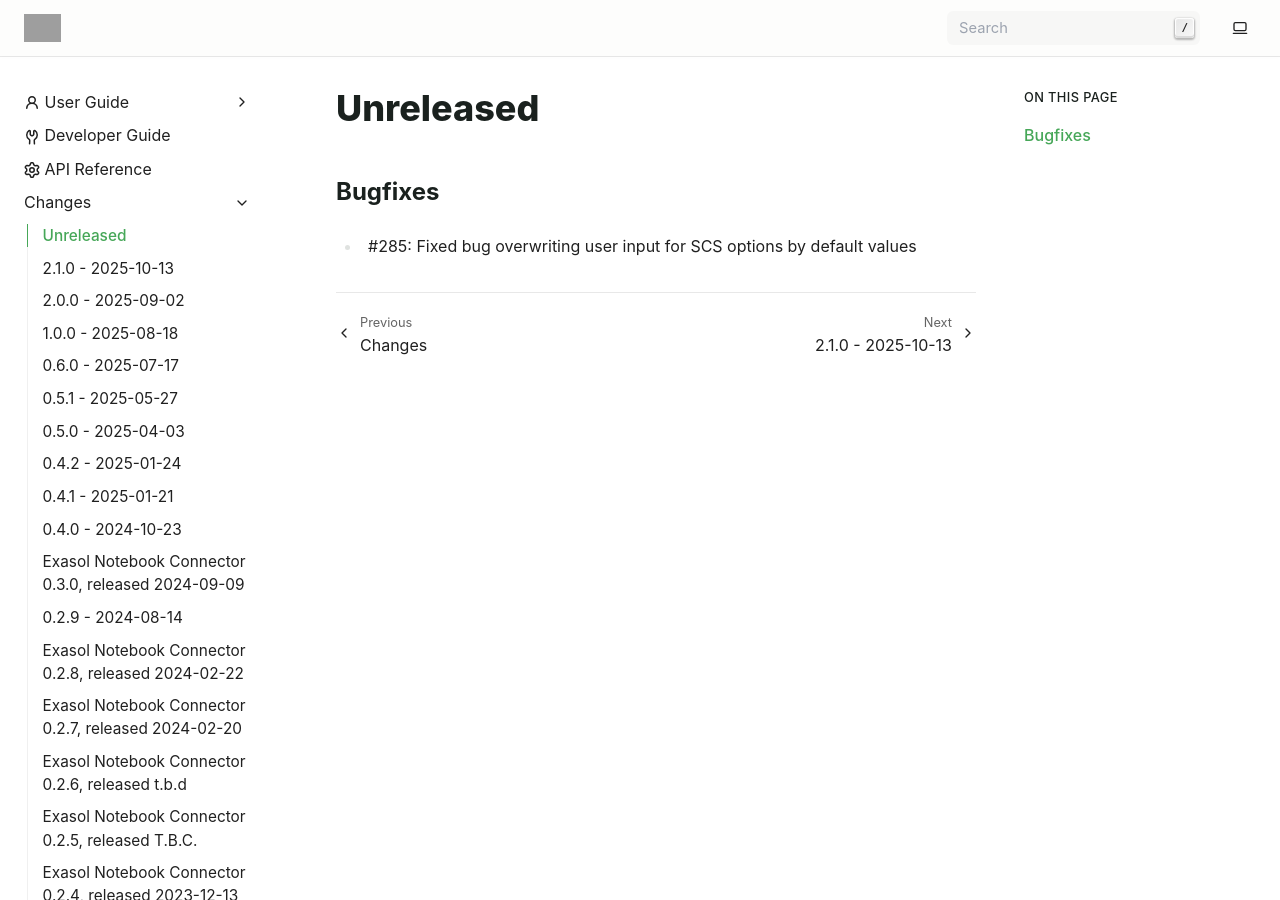
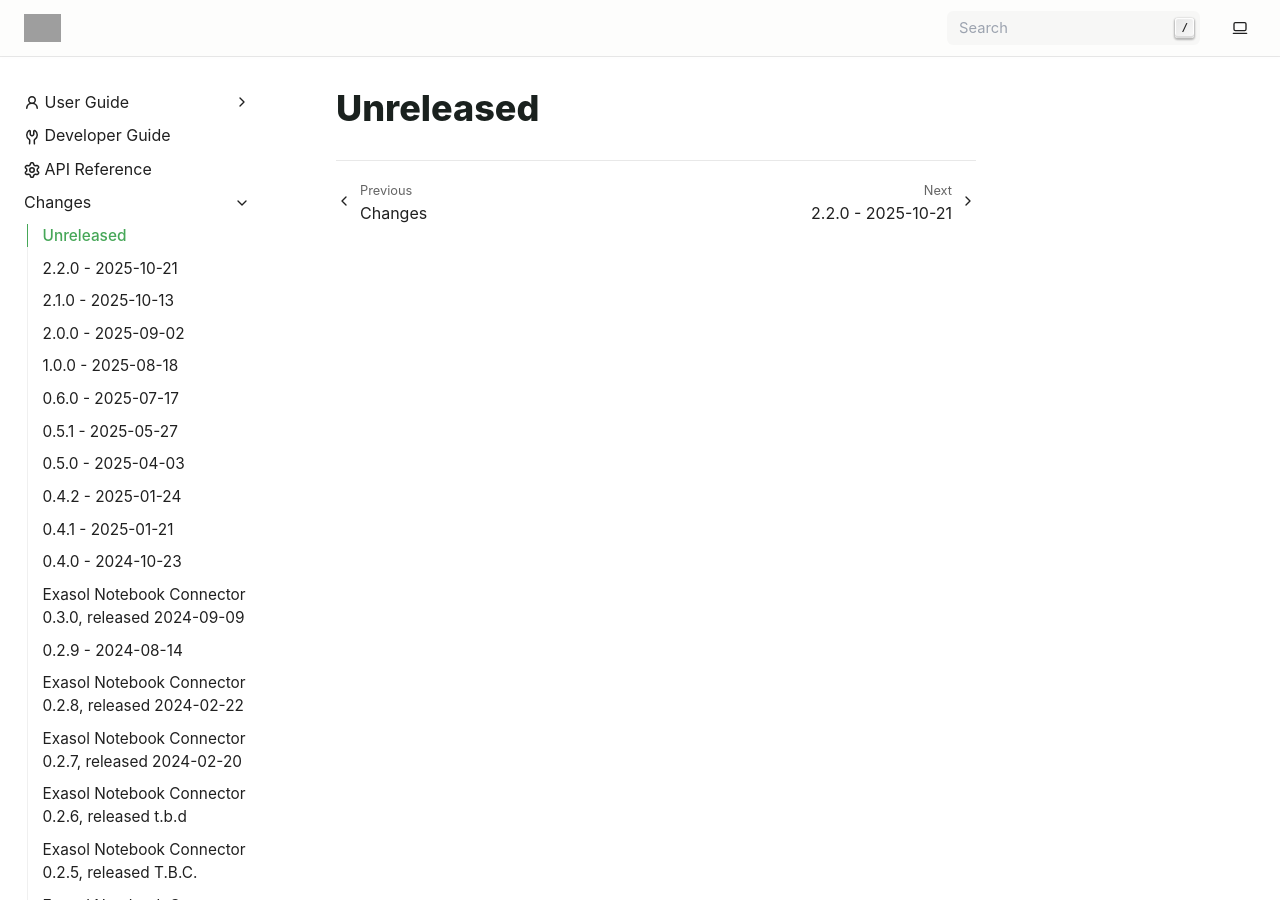
Before and after one commit to exasol/notebook-connector, a Sphinx documentation site: the page built from doc/changes/unreleased.md, in a window 1280 px wide and 900 px high. Built offline with Sphinx 7.4.7, drawn with Linux system fonts in a browser that asks for light colours; grey boxes are pictures that could not be loaded.

Commit message:
Prepare release 2.2.0

```diff
--- /dev/null
+++ b/doc/changes/changes_2.2.0.md
@@ -0,0 +1,4 @@
+# 2.2.0 - 2025-10-21
+## Bugfixes
+
+* #285: Fixed bug overwriting user input for SCS options by default values
--- a/doc/changes/unreleased.md
+++ b/doc/changes/unreleased.md
@@ -1,5 +1 @@
 # Unreleased
-
-## Bugfixes
-
-* #285: Fixed bug overwriting user input for SCS options by default values
--- a/pyproject.toml
+++ b/pyproject.toml
@@ -1,6 +1,6 @@
 [project]
 name = "exasol-notebook-connector"
-version = "2.1.0"
+version = "2.2.0"
 requires-python = ">=3.10,<3.13"
 description = "Components, tools, APIs, and configurations in order to connect Jupyter notebooks to Exasol and various other systems."
 packages = [{ include = "exasol" }, ]
--- a/version.py
+++ b/version.py
@@ -9,7 +9,7 @@
 """
 
 MAJOR = 2
-MINOR = 1
+MINOR = 2
 PATCH = 0
 VERSION = f"{MAJOR}.{MINOR}.{PATCH}"
 __version__ = VERSION
```
Also changed, not shown: doc/changes/changelog.md (+2 -0 lines).
